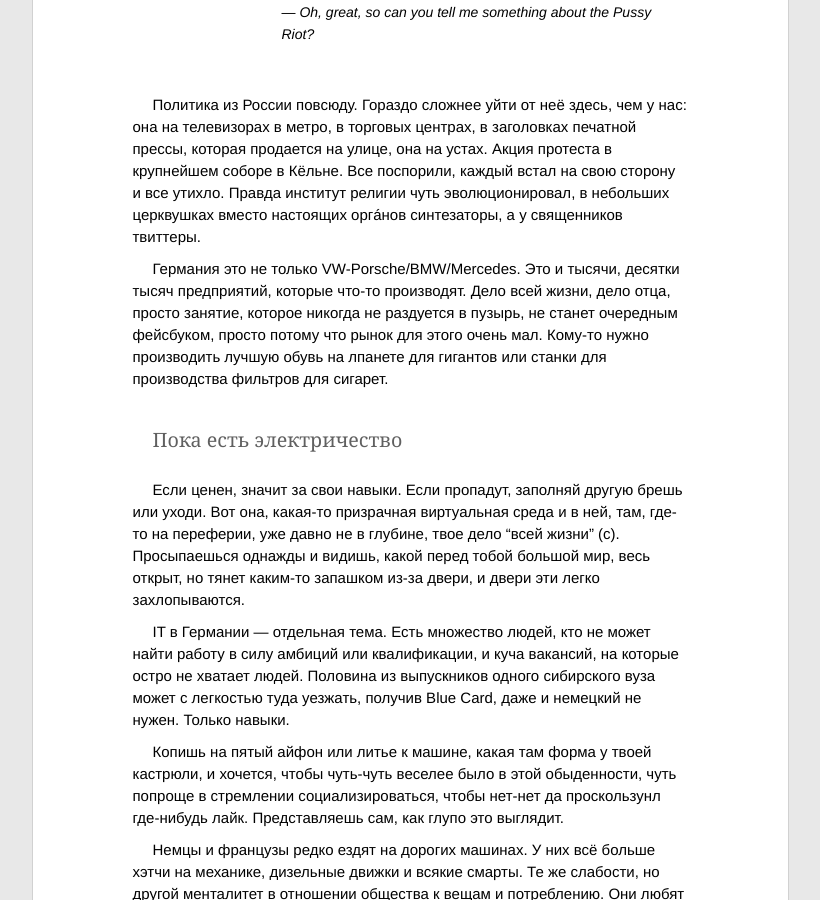
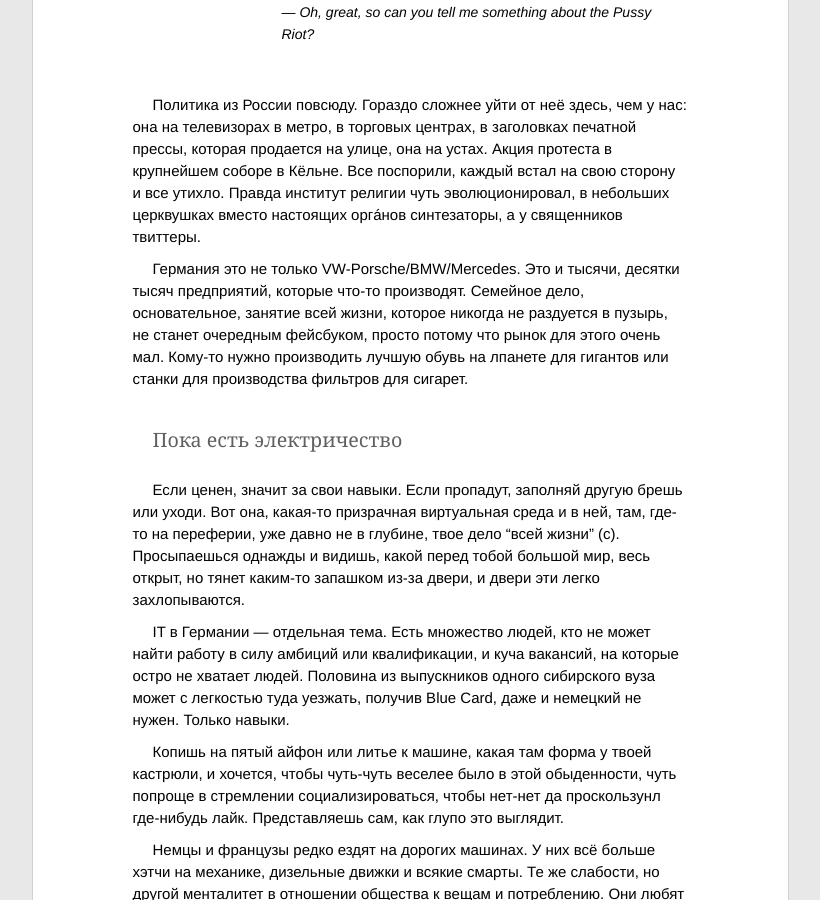
Before and after one commit to ptmt/ptmt.github.com, a Jekyll site: the page built from _posts/2012-09-03-ich-verstehe-sie-nicht.md, in a window 1280 px wide and 900 px high, scrolled down 1844 px. Shown: the whole window, without its empty margins (230-1050 px from the left). Built offline with Jekyll 4.4.1, drawn with Linux system fonts in a browser that asks for light colours; Markdown is read by kramdown in place of the engine named in the settings.

Commit message:
Update _posts/2012-09-03-ich-verstehe-sie-nicht.md

```diff
--- a/_posts/2012-09-03-ich-verstehe-sie-nicht.md
+++ b/_posts/2012-09-03-ich-verstehe-sie-nicht.md
@@ -33,7 +33,7 @@ title: Прогулять уроки истории
 
 Политика из России повсюду. Гораздо сложнее уйти от неё здесь, чем у нас: она на телевизорах в метро, в торговых центрах, в заголовках печатной прессы, которая продается на улице, она на устах. Акция протеста в крупнейшем соборе в Кёльне. Все поспорили, каждый встал на свою сторону и все утихло. Правда институт религии чуть эволюционировал, в небольших церквушках вместо настоящих оргáнов синтезаторы, а у священников твиттеры.
 
-Германия это не только VW-Porsche/BMW/Mercedes. Это и тысячи, десятки тысяч предприятий, которые что-то производят. Дело всей жизни, дело отца, просто занятие, которое никогда не раздуется в пузырь, не станет очередным фейсбуком, просто потому что рынок для этого очень мал. Кому-то нужно производить лучшую обувь на лпанете для гигантов или станки для производства фильтров для сигарет.
+Германия это не только VW-Porsche/BMW/Mercedes. Это и тысячи, десятки тысяч предприятий, которые что-то производят. Семейное дело, основательное, занятие всей жизни, которое никогда не раздуется в пузырь, не станет очередным фейсбуком, просто потому что рынок для этого очень мал. Кому-то нужно производить лучшую обувь на лпанете для гигантов или станки для производства фильтров для сигарет.
 
 ##Пока есть электричество
 
```
